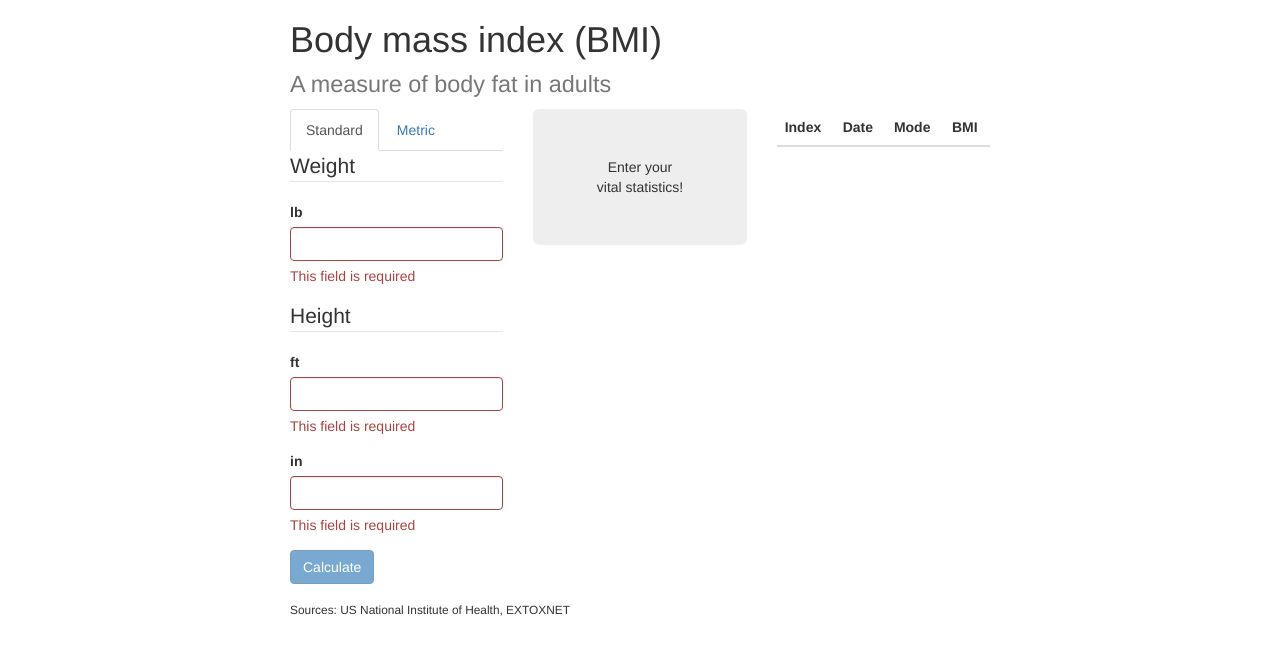
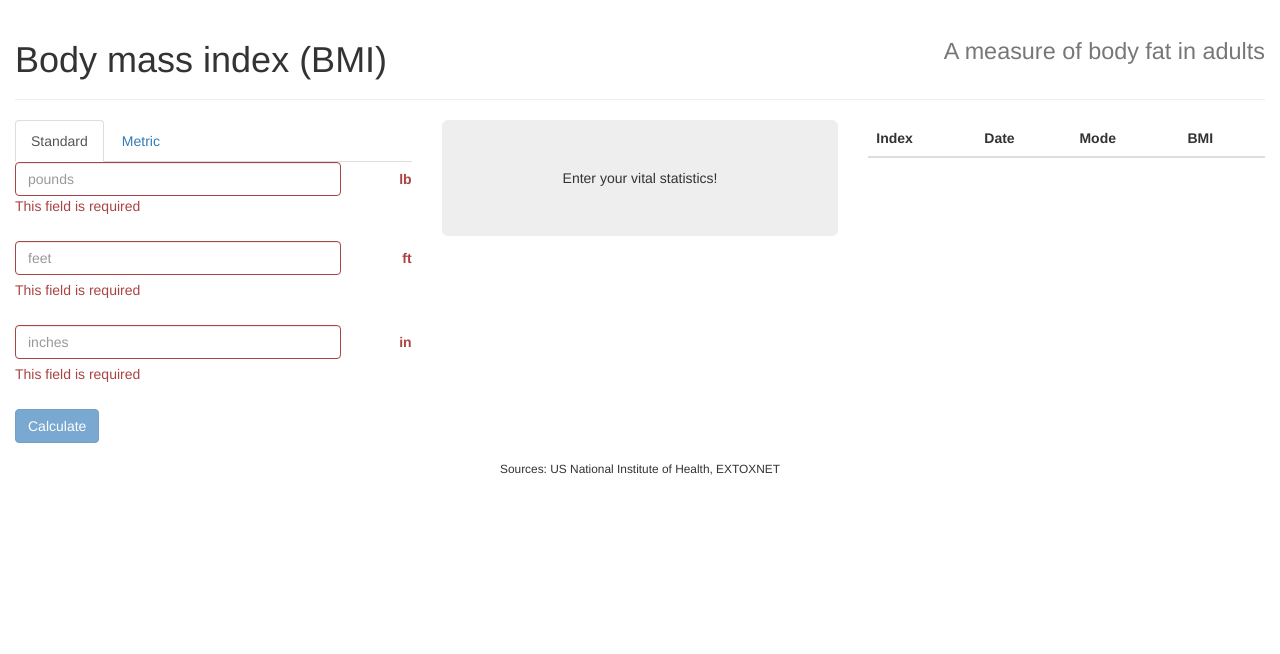
Before and after one commit to davidsmith2/bmi-calculator-angularjs, a website: page app/index.html in a window 1280 px wide. Drawn offline with nearby package versions, Linux system fonts and the light colour scheme; some packages are replaced by stand-ins of ours; files that its build step writes are made by us from their sources.

Commit message:
form-horizontal

```diff
--- a/app/index.html
+++ b/app/index.html
@@ -16,11 +16,11 @@
     <!-- endbuild -->
   </head>
   <body ng-app="bmiCalculatorAngularApp">
-    <div class="container">
-      <header id="app-header">
-        <h1>
-          Body mass index (BMI)<br>
-          <small>A measure of body fat in adults</small>
+    <div class="container-fluid">
+      <header class="page-header text-center">
+        <h1 class="clearfix">
+          <span class="pull-left">Body mass index (BMI)</span>
+          <small class="pull-right">A measure of body fat in adults</small>
         </h1>
       </header>
       <main ng-controller="MainCtrl as mainCtrl">
@@ -36,74 +36,81 @@
             </ul>
             <div class="tab-content">
               <div class="tab-pane active" id="standard">
-                <form name="form.standard" ng-submit="mainCtrl.calculateBMI()">
-                  <fieldset>
-                    <legend>Weight</legend>
+                <form class="form-horizontal" name="form.standard" ng-submit="mainCtrl.calculateBMI()">
                   <div
                     class="form-group"
                     ng-class="mainCtrl.getHelpBlock(form.standard.lb.$error).className"
                   >
-                      <label for="lb">lb</label>
+                    <label class="col-sm-2 control-label pull-right" for="lb">lb</label>
+                    <div class="col-sm-10 pull-left">
                       <input
-                        class="form-control"
+                        class="col-sm-10 form-control"
                         id="lb"
                         name="lb"
                         ng-model="mainCtrl.modes.standard.lb"
                         ng-pattern="/^[0-9]{1,7}$/"
+                        placeholder="pounds"
                         required
                         type="text"
                       >
                       <span
                         class="help-block"
                         ng-bind="mainCtrl.getHelpBlock(form.standard.lb.$error).msg"
-                        ng-show="mainCtrl.showHelpBlock(form.standard.lb.$error)">
+                        ng-show="mainCtrl.showHelpBlock(form.standard.lb.$error)"
+                      >
                       </span>
                     </div>
-                  </fieldset>
-                  <fieldset>
-                    <legend>Height</legend>
+                  </div>
                   <div
                     class="form-group"
                     ng-class="mainCtrl.getHelpBlock(form.standard.ft.$error).className"
                   >
-                      <label for="ft">ft</label>
+                    <label class="col-sm-2 control-label pull-right" for="ft">ft</label>
+                    <div class="col-sm-10 pull-left">
                       <input
                         class="form-control"
                         id="ft"
                         name="ft"
                         ng-pattern="/^[0-9]{1,7}$/"
                         ng-model="mainCtrl.modes.standard.ft"
+                        placeholder="feet"
                         required
                         type="text"
                       >
                       <span
                         class="help-block"
                           ng-bind="mainCtrl.getHelpBlock(form.standard.ft.$error).msg"
-                        ng-show="mainCtrl.showHelpBlock(form.standard.ft.$error)">
+                          ng-show="mainCtrl.showHelpBlock(form.standard.ft.$error)"
+                      >
                       </span>
+                    </div>
                   </div>
                   <div
                     class="form-group"
                     ng-class="mainCtrl.getHelpBlock(form.standard.in.$error).className"
                   >
-                      <label for="in">in</label>
+                    <label class="col-sm-2 control-label pull-right" for="in">in</label>
+                    <div class="col-sm-10 pull-left">
                       <input
                         class="form-control"
                         id="in"
                         name="in"
                         ng-pattern="/^[0-9]{1,7}$/"
                         ng-model="mainCtrl.modes.standard.in"
+                        placeholder="inches"
                         required
                         type="text"
                       >
                       <span
                         class="help-block"
                         ng-bind="mainCtrl.getHelpBlock(form.standard.in.$error).msg"
-                        ng-show="mainCtrl.showHelpBlock(form.standard.in.$error)">
+                        ng-show="mainCtrl.showHelpBlock(form.standard.in.$error)"
+                      >
                       </span>
                     </div>
-                  </fieldset>
+                  </div>
                   <div class="form-group">
+                    <div class="col-sm-12">
                       <input
                         class="btn btn-primary"
                         ng-disabled="form.standard.$invalid"
@@ -111,52 +118,57 @@
                         value="Calculate"
                       >
                     </div>
+                  </div>
                 </form>
               </div>
               <div class="tab-pane" id="metric">
-                <form name="form.metric" ng-submit="mainCtrl.calculateBMI()">
-                  <fieldset>
-                    <legend>Weight</legend>
+                <form class="form-horizontal" name="form.metric" ng-submit="mainCtrl.calculateBMI()">
                   <div class="form-group" ng-class="mainCtrl.getHelpBlock(form.metric.kg.$error).className">
-                      <label for="kg">kg</label>
+                    <label class="col-sm-2 control-label pull-right" for="kg">kg</label>
+                    <div class="col-sm-10 pull-left">
                       <input
                         class="form-control"
                         id="kg"
                         name="kg"
                         ng-model="mainCtrl.modes.metric.kg"
                         ng-pattern="/^[0-9]{1,7}$/"
+                        placeholder="kg"
                         required
                         type="text"
                       >
                       <span
                         class="help-block"
                         ng-bind="mainCtrl.getHelpBlock(form.metric.kg.$error).msg"
-                        ng-show="mainCtrl.showHelpBlock(form.metric.kg.$error)">
+                        ng-show="mainCtrl.showHelpBlock(form.metric.kg.$error)"
+                      >
                       </span>
                     </div>
-                  </fieldset>
-                  <fieldset>
-                    <legend>Height</legend>
+                  </div>
                   <div class="form-group" ng-class="mainCtrl.getHelpBlock(form.metric.cm.$error).className">
-                      <label for="cm">cm</label>
+                    <label class="col-sm-2 control-label pull-right" for="cm">cm</label>
+                    <div class="col-sm-10 pull-left">
                       <input
                         class="form-control"
                         id="cm"
                         name="cm"
                         ng-model="mainCtrl.modes.metric.cm"
                         ng-pattern="/^[0-9]{1,7}$/"
+                        placeholder="cm"
                         required
                         type="text"
                       >
                       <span
                         class="help-block"
                         ng-bind="mainCtrl.getHelpBlock(form.metric.cm.$error).msg"
-                        ng-show="mainCtrl.showHelpBlock(form.metric.cm.$error)">
+                        ng-show="mainCtrl.showHelpBlock(form.metric.cm.$error)"
+                      >
                       </span>
                     </div>
-                  </fieldset>
+                  </div>
                   <div class="form-group">
+                    <div class="col-sm-12">
                       <input class="btn btn-primary" ng-disabled="form.metric.$invalid" type="submit" value="Calculate">
+                    </div>
                   </div>
                 </form>
               </div>
@@ -190,7 +202,7 @@
           </div>
         </div>
       </main>
-      <footer>
+      <footer class="text-center">
         <small>Sources: US National Institute of Health, EXTOXNET</small>
       </footer>
     </div>
--- a/app/scripts/controllers/main.js
+++ b/app/scripts/controllers/main.js
@@ -30,9 +30,9 @@ angular.module('bmiCalculatorAngularApp')
     var self = this;
     this.calculateBMI = function() {
       if (self.mode === 'standard') {
-        self.bmi = self.modes.standard.lb + self.modes.standard.ft + self.modes.standard.in;
+        self.bmi = Number(self.modes.standard.lb) + Number(self.modes.standard.ft) + Number(self.modes.standard.in);
       } else if (self.mode === 'metric') {
-        self.bmi = self.modes.metric.kg + self.modes.metric.cm;
+        self.bmi = Number(self.modes.metric.kg) + Number(self.modes.metric.cm);
       }
       self.calculations.push({date: new Date(), bmi: this.bmi, mode: self.mode});
       self.modes[self.mode] = {};
@@ -52,7 +52,7 @@ angular.module('bmiCalculatorAngularApp')
       return self.helpBlocks[this.getErrorType(error)];
     };
     this.showHelpBlock = function(error) {
-      return this.getErrorType(error) !== 'success';
+      return this.getErrorType(error);
     };
     this.getErrorType = function(error) {
       var errorType;
```
Lines whose indentation alone changed are shown as unchanged.
